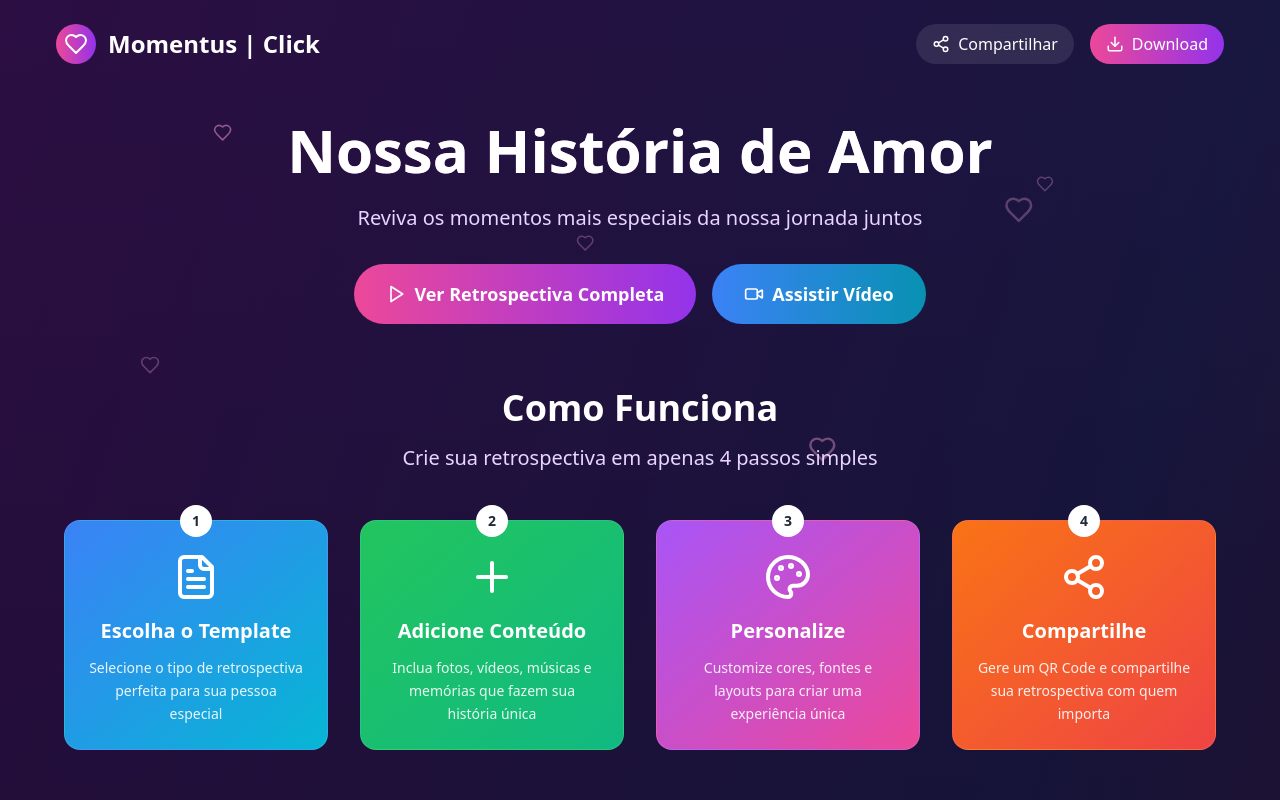
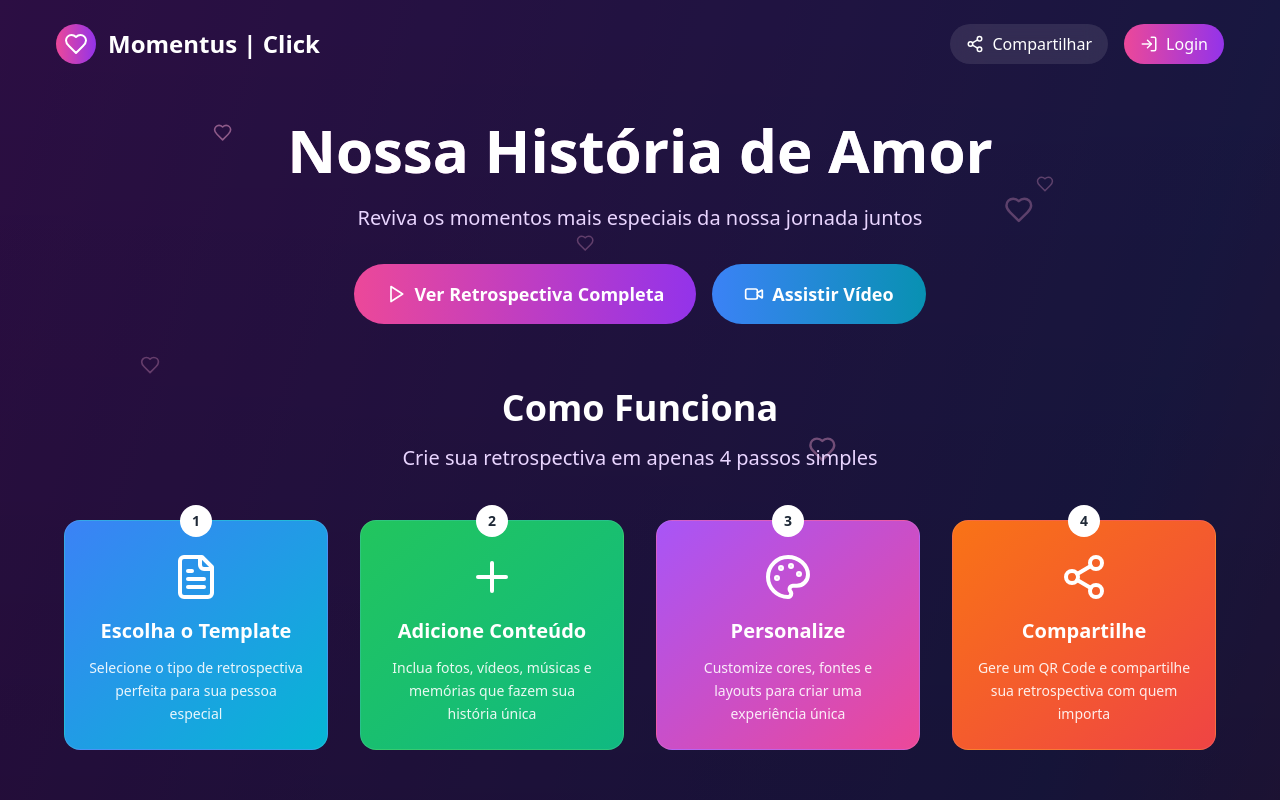
Before and after one commit to AMFBRASIL/rewind-recreate-project, a React (Vite) app: page / in a window 1280 px wide. Shown: the top 800 px of the page. Built offline with nearby package versions, Linux system fonts and the light colour scheme.

Commit message:
Replace download button with login
Replace the download button with a login button on the home page and direct it to the login page.

```diff
--- a/src/components/RewindHeader.tsx
+++ b/src/components/RewindHeader.tsx
@@ -1,5 +1,6 @@
 
-import { Heart, Share2, Download } from "lucide-react";
+import { Heart, Share2, LogIn } from "lucide-react";
+import { Link } from "react-router-dom";
 
 const RewindHeader = () => {
   return (
@@ -18,10 +19,13 @@ const RewindHeader = () => {
             <span className="hidden sm:inline">Compartilhar</span>
           </button>
 
-          <button className="flex items-center space-x-2 bg-gradient-to-r from-pink-500 to-purple-600 text-white px-4 py-2 rounded-full hover:from-pink-600 hover:to-purple-700 transition-all duration-300">
-            <Download size={18} />
-            <span className="hidden sm:inline">Download</span>
-          </button>
+          <Link
+            to="/admin/login"
+            className="flex items-center space-x-2 bg-gradient-to-r from-pink-500 to-purple-600 text-white px-4 py-2 rounded-full hover:from-pink-600 hover:to-purple-700 transition-all duration-300"
+          >
+            <LogIn size={18} />
+            <span className="hidden sm:inline">Login</span>
+          </Link>
         </div>
       </div>
     </header>
```
